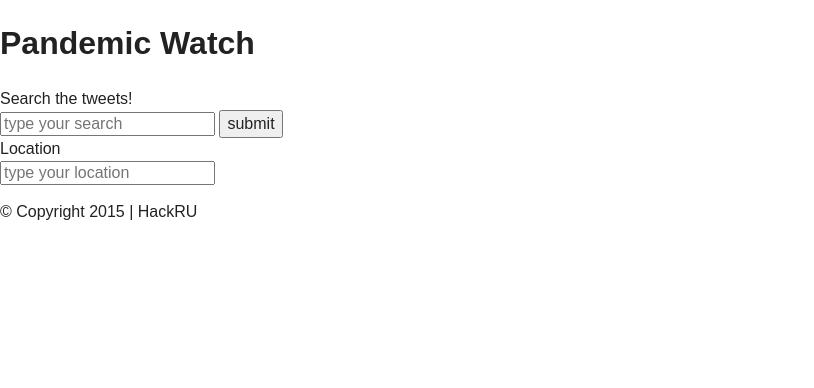
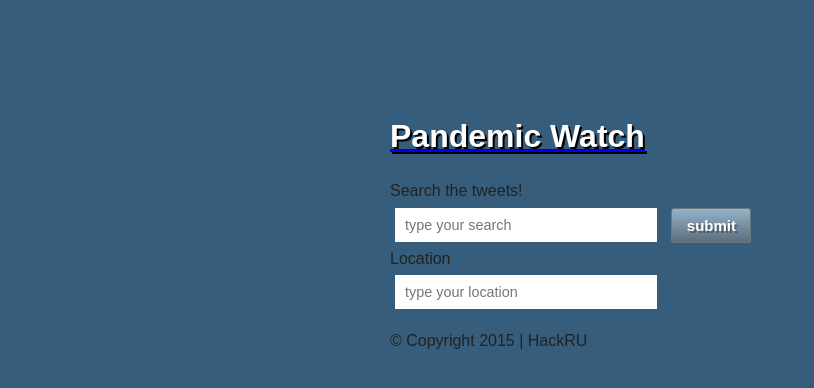
Before and after one commit to netlams/hackru2015_panda, a website: page index.html in a window 1280 px wide. Shown: the whole page, without its empty margins (0-814 px from the left). Drawn offline with Linux system fonts and the light colour scheme.

Commit message:
added css

```diff
--- a/css/main.css
+++ b/css/main.css
@@ -1,14 +1,3 @@
-/*! HTML5 Boilerplate v5.1.0 | MIT License | https://html5boilerplate.com/ */
-
-/*
- * What follows is the result of much research on cross-browser styling.
- * Credit left inline and big thanks to Nicolas Gallagher, Jonathan Neal,
- * Kroc Camen, and the H5BP dev community and team.
- */
-
-/* ==========================================================================
-   Base styles: opinionated defaults
-   ========================================================================== */
 
 html {
     color: #222;
@@ -95,9 +84,80 @@ textarea {
    Author's custom styles
    ========================================================================== */
 
+#main-container {
 
+    margin: 0 auto; padding-top: 50px;
+    width: 500px;
 
+}
 
+button {
+    display:inline-block;
+    border: 1px solid black;
+    border-width:0px 0px 0px 1px;
+    margin:5px;
+    height:35px;
+    width:80px;
+    border:1px solid #6F787C;
+    border-radius: 3px;
+    font-size:15px;
+    text-align: center;
+    font-family:"arial";
+    text-decoration:none;
+    display:inline-block;
+    text-shadow: 2px 2px 0 rgba(0,0,0,0.3);
+    font-weight:bold; color: #FFFFFF;
+
+    background-color: #94B2C9;
+    background-image: -webkit-gradient(linear, left top, left bottom, from(#94B2C9), to(#5C6E7C));
+    background-image: -webkit-linear-gradient(top, #94B2C9, #5C6E7C);
+    background-image: -moz-linear-gradient(top, #94B2C9, #5C6E7C);
+    background-image: -ms-linear-gradient(top, #94B2C9, #5C6E7C);
+    background-image: -o-linear-gradient(top, #94B2C9, #5C6E7C);
+    background-image: linear-gradient(to bottom, #94B2C9, #5C6E7C);
+    filter:progid:DXImageTransform.Microsoft.gradient(GradientType=0,startColorstr=#94B2C9, endColorstr=#5C6E7C);
+}
+
+button:hover{
+    border:1px solid #6F787C;
+    background-color: #6EBFFC;
+    background-image: -webkit-gradient(linear, left top, left bottom, from(#6EBFFC), to(#94B2C9));
+    background-image: -webkit-linear-gradient(top, #6EBFFC, #94B2C9);
+    background-image: -moz-linear-gradient(top, #6EBFFC, #94B2C9);
+    background-image: -ms-linear-gradient(top, #6EBFFC, #94B2C9);
+    background-image: -o-linear-gradient(top, #6EBFFC, #94B2C9);
+    background-image: linear-gradient(to bottom, #6EBFFC, #94B2C9);
+    filter:progid:DXImageTransform.Microsoft.gradient(GradientType=0,startColorstr=#6EBFFC, endColorstr=#94B2C9);
+}
+
+input{
+    vertical-align: top;
+    display:inline-block;
+    font-size:0.9em;
+    font-weight:400;
+    border:100px;
+    width:250px;
+    height:32px;
+    margin:5px;
+    padding-left: 10px
+}
+
+h1 {
+    display:block;
+    font-family: "arial";
+    text-shadow: 2px 2px black;
+    color: white;
+    font-size: 2em;
+    margin-top: 2em;
+    margin-bottom: 0.67em;
+    margin-left: 0;
+    margin-right: 0;
+    font-weight: bold;
+}
+
+body {
+    background-color: #365E7C;
+}
 
 
 
@@ -265,6 +325,8 @@ textarea {
         max-width: 100% !important;
     }
 
+
+
     p,
     h2,
     h3 {
--- a/index.html
+++ b/index.html
@@ -19,12 +19,12 @@
     </head>
     <body>
         <div id="main-container">
-            <h1>Pandemic Watch</h1>
+            <a id="main-heading" href="index.html"><h1>Pandemic Watch</h1></a>
             <div id="main-content">
-                <div>Search the tweets!</div>
+                <div id="search-it">Search the tweets!</div>
                 <input type="text" id="searchTerm" placeholder="type your search" />
                 <button onclick="javascript:generateResults()">submit</button>
-                <div>Location</div>
+                <div id="locate-it">Location</div>
 
                 <input type="text" id="searchLocation" placeholder="type your location" />
                 <!-- <button onclick="javascript:generateLocation()">submit</button> --> <!-- need implementation -->
--- a/js/main.js
+++ b/js/main.js
@@ -10,27 +10,27 @@ function generateLocation() {
 	}
 }
 
-function get_tweets(dies, loc){
+// function get_tweets(dies, loc){
 
-	geocoder = new google.maps.Geocoder();
-	var lat;
-	var lon;
-	geocoder.geocode( { address: loc}, function(results, status) {
-		if(status === google.maps.GeocoderStatus.OK) {
-			lat = results[0].geometry.location.lat();
-			lon = results[0].geometry.location.lng();
-		} else {
-			alert("DANGER DANGER ERROR ERROR");
-		}
-	}
-	var url = "https://api.twitter.com/1.1/search/tweets.json?q=" + die +
-				"&geo=" + lat + "," + lon + "2mi" + "&count=100";
-	var tw_ids = [];
-	$.get(url, function(tweets_json){
-		var tweets = JSON.parse(tweets_json);
-		for(obj in tweets.statuses){
-		tw_ids.push(tweets.statuses[obj].id_str);
-	}
-		console.log(tw_ids);
-	});
-}
+// 	geocoder = new google.maps.Geocoder();
+// 	var lat;
+// 	var lon;
+// 	geocoder.geocode( { address: loc}, function(results, status) {
+// 		if(status === google.maps.GeocoderStatus.OK) {
+// 			lat = results[0].geometry.location.lat();
+// 			lon = results[0].geometry.location.lng();
+// 		} else {
+// 			alert("DANGER DANGER ERROR ERROR");
+// 		}
+// 	}
+// 	var url = "https://api.twitter.com/1.1/search/tweets.json?q=" + die +
+// 				"&geo=" + lat + "," + lon + "2mi" + "&count=100";
+// 	var tw_ids = [];
+// 	$.get(url, function(tweets_json){
+// 		var tweets = JSON.parse(tweets_json);
+// 		for(obj in tweets.statuses){
+// 		tw_ids.push(tweets.statuses[obj].id_str);
+// 	}
+// 		console.log(tw_ids);
+// 	});
+// }
```
